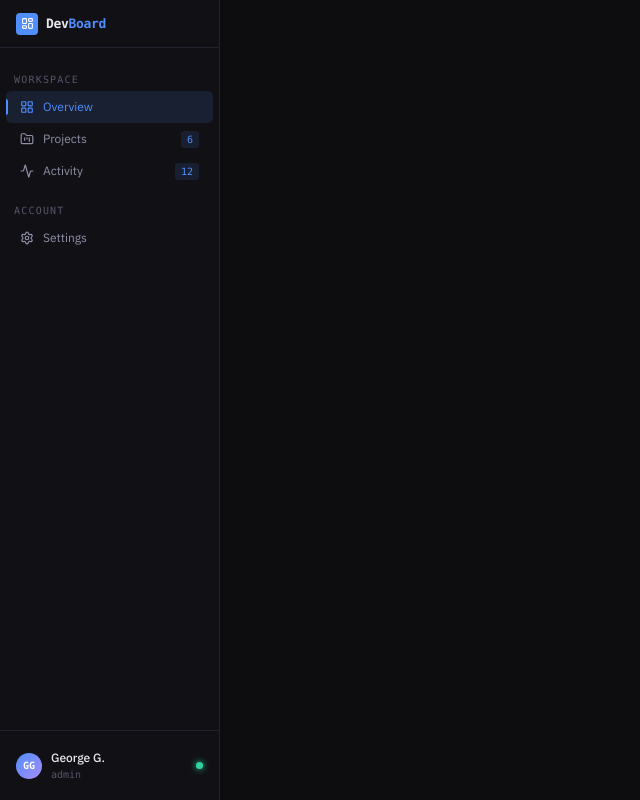
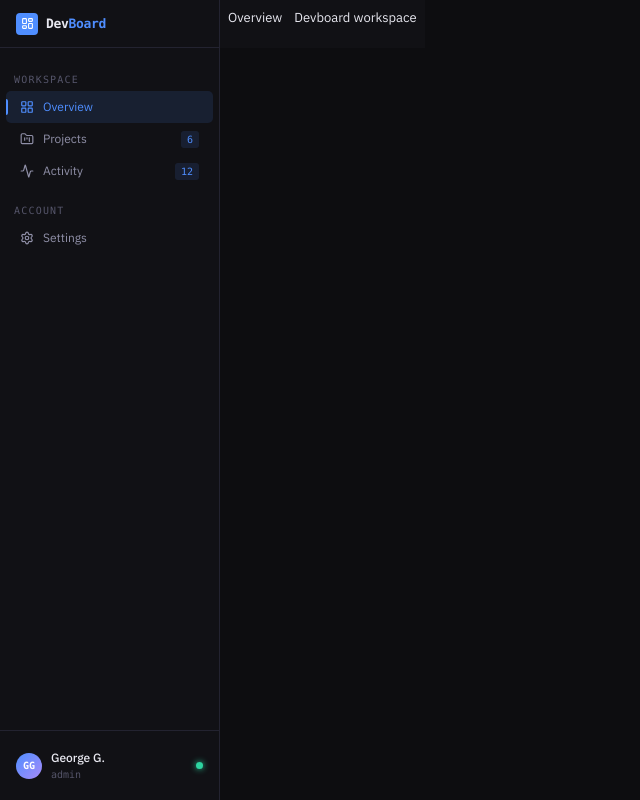
Before and after one commit to georgegoodluck/DevBoard, a Next.js app: page / in a window 1280 px wide. Shown: the whole page, without its empty margins (0-640 px from the left). Built offline with nearby package versions, Linux system fonts and the light colour scheme.

Commit message:
feat: create topbar

```diff
--- a/app/page.tsx
+++ b/app/page.tsx
@@ -1,10 +1,12 @@
 import React from "react";
 import Sidebar from "@/components/layout/Sidebar";
+import Topbar from "@/components/layout/Topbar";
 
 export default function page() {
   return (
-    <>
+    <div className="flex">
       <Sidebar />
-    </>
+        <Topbar />
+    </div>
   );
 }
--- /dev/null
+++ b/components/layout/Topbar.tsx
@@ -0,0 +1,10 @@
+import TopbarBreadcrumb from "./TopbarBreadcrumb";
+
+export default function Topbar() {
+  return (
+    <header className="p-2 bg-[var(--bg1)]"
+    style={{ height: "var(--topbar-height)" }}>
+      <TopbarBreadcrumb />
+    </header>
+  );
+}
--- a/components/layout/TopbarBreadcrumb.tsx
+++ b/components/layout/TopbarBreadcrumb.tsx
@@ -13,7 +13,7 @@ export default function TopbarBreadcrumb() {
   const meta = PageMeta[pathname] ?? { title: "DevBoard", sub: "" };
 
   return (
-    <div>
+    <div className="flex items-center gap-3">
       <span>{meta.title}</span>
       <span>{meta.sub}</span>
     </div>
```
